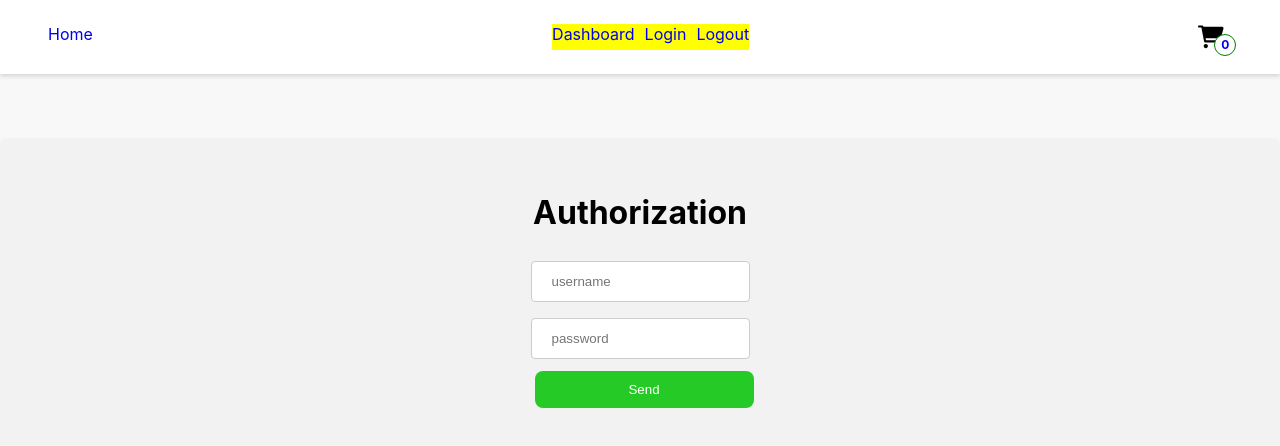
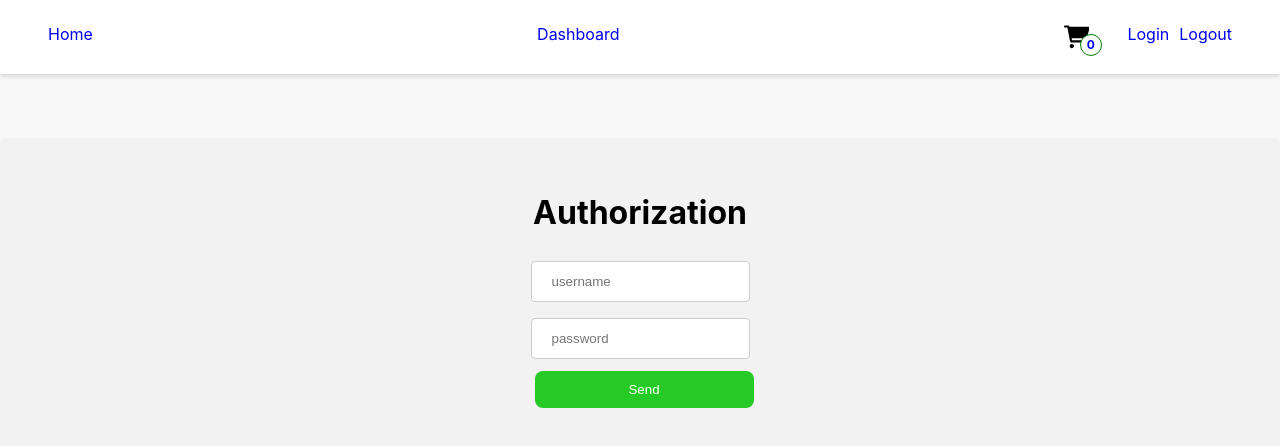
Before and after one commit to PavelOlkhovoi/FStore, a React (Create React App) app: page /login in a window 1280 px wide. Shown: the top 446 px of the page. Built offline with nearby package versions, Linux system fonts and the light colour scheme; no server answers.

Commit message:
style: Rebuild the order of menu

```diff
--- a/src/components/cart/PrevCart.tsx
+++ b/src/components/cart/PrevCart.tsx
@@ -9,7 +9,7 @@ const PrevCart = () => {
     return (
         <Link
         to='cart'
-        className="cart-prew"
+        className="cart-prev"
         data-testid="prevcart"
         >
             <div className="menu-cart">
--- a/src/components/menu/Menu.module.css
+++ b/src/components/menu/Menu.module.css
@@ -11,12 +11,10 @@
     margin-right: 10px;
 }
 
-.menu a:last-child {
+/* .menu a:last-child {
     margin-left: auto;
 }
 
 .user {
-    color: chartreuse;
     margin-left: auto;
-    background: yellow;
-}
+} */
--- a/src/components/menu/Menu.tsx
+++ b/src/components/menu/Menu.tsx
@@ -7,12 +7,12 @@ const Menu = () => {
         <header>
             <nav className={clasess.menu}>
                 <Link to='/'>Home</Link>
+                <Link to='dashboard' className="menu-dashboard">Dashboard</Link>
+                <PrevCart />
                 <div className={clasess.user}>
-                    <Link to='dashboard'>Dashboard</Link>
                     <Link to='login'>Login</Link>
                     <Link to='logout'>Logout</Link>
                 </div>
-                <PrevCart />
             </nav>
         </header>
     )
--- a/src/styles/App.css
+++ b/src/styles/App.css
@@ -11,6 +11,7 @@
 .menu-cart {
   display: flex;
   position: relative;
+  margin-right: 20px;
 }
 
 .menu-cart svg {
@@ -19,6 +20,16 @@
   margin-right: 8px;
   align-items: center;
   fill: black;
+}
+
+.cart-prev {
+  margin-left: auto;
+}
+
+.menu-dashboard {
+  margin: 0 auto;
+  flex-grow: 1;
+  text-align: center;
 }
 
 .menu-cart-caunter {
```
